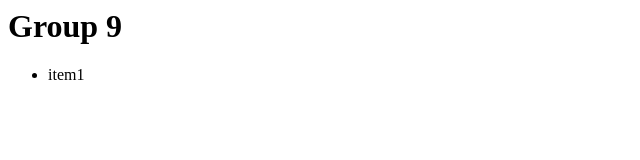
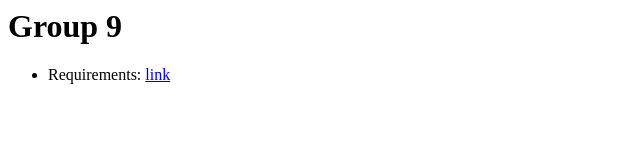
Before and after one commit to Group9-eng1-2026/Group9Website2026, a plain HTML site: page index.html in a window 1280 px wide. Shown: the full height of the page, 0-640 px from the left. Drawn offline with Linux system fonts and the light colour scheme.

Commit message:
Update index.html
Include link to requirements

```diff
--- a/index.html
+++ b/index.html
@@ -4,6 +4,6 @@
 <body>
   <h1>Group 9</h1>
   <ul>
-    <li>item1</li>
+    <li>Requirements: <a href="https://docs.google.com/document/d/1mjtSg77Dq-wlqQGkvbVKcfgCI2l9RfyWrmdzS58Kwaw/edit?usp=drive_link">link</a></li>
   </ul>
 </body>
```
